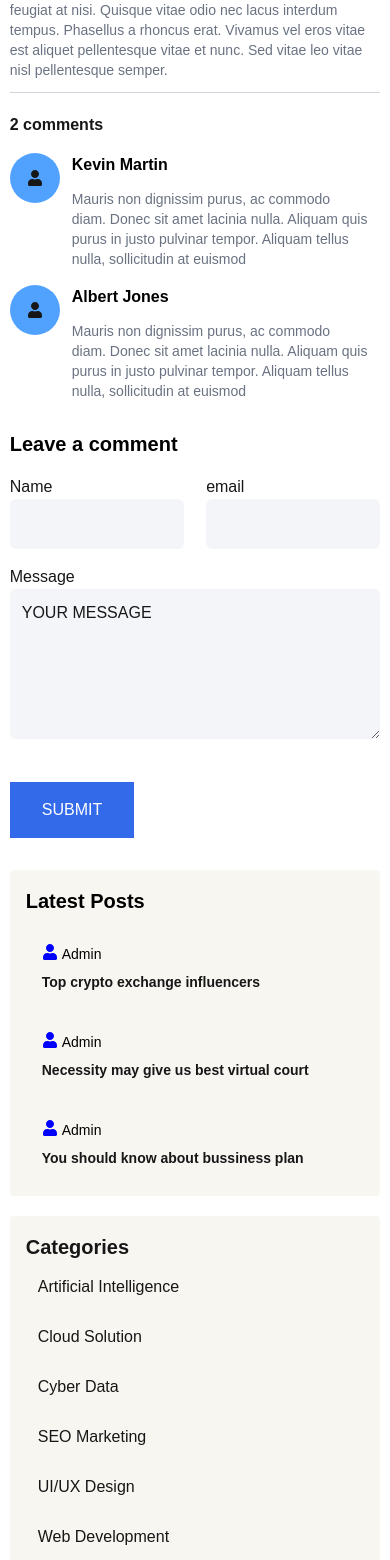
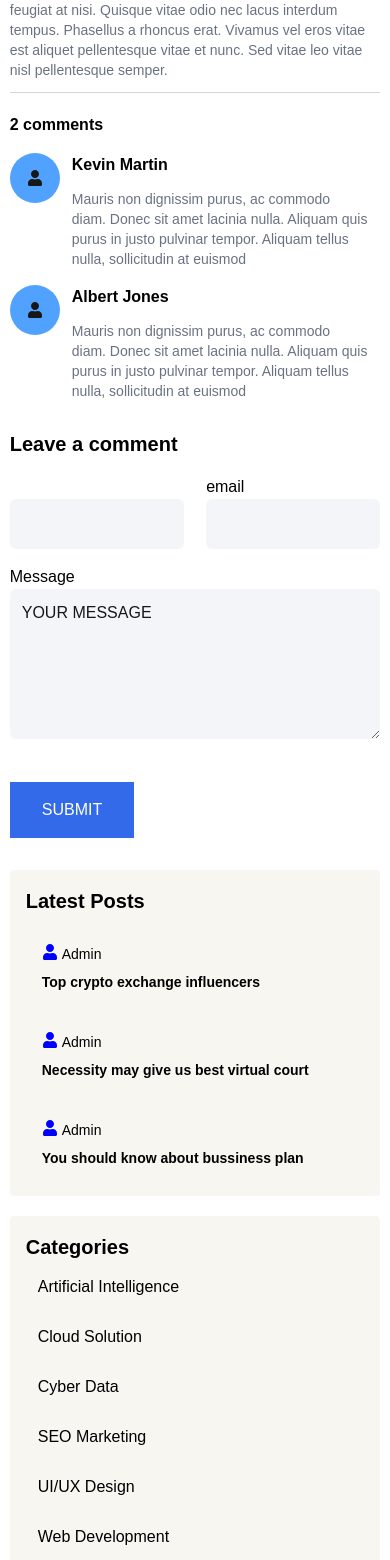
Before and after one commit to Ekele1/techweb, a Next.js app: page /newsDetail in a window 390 px wide. Shown: the part 1328-2888 px from the top of the page. Built offline with nearby package versions, Linux system fonts and the light colour scheme.

Commit message:
first commit

```diff
--- a/src/app/layout.tsx
+++ b/src/app/layout.tsx
@@ -21,7 +21,7 @@ export default function RootLayout({
 }>) {
   return (
     <html lang="en" suppressHydrationWarning>
-      <body className={`${geistSans.variable} ${geistMono.variable} antialiased`}>
+      <body className={`${geistSans.variable} ${geistMono.variable}`}>
         <HydrationWrapper>
           <Header />
           <div className="h-[70px]"></div>
--- a/src/app/news/page.tsx
+++ b/src/app/news/page.tsx
@@ -31,7 +31,7 @@ const Page = () => {
         router.push('/newsDetail');
     };
   return (
-    <div className='w-full flex flex-col items-center justify-center'>
+    <div className='w-full flex flex-col items-center justify-center bg-white'>
         <div className='w-full h-[300px] relative'>
             <Image
                 className="object-cover"
--- a/src/app/newsDetail/page.tsx
+++ b/src/app/newsDetail/page.tsx
@@ -4,7 +4,7 @@ import { FaUser} from "react-icons/fa";
 
 const Page = () => {
   return (
-    <div className='w-full'>
+    <div className='w-full bg-white'>
         <div className='w-full h-[300px] relative'>
             <Image
                 className="object-cover"
@@ -55,7 +55,7 @@ const Page = () => {
                 est aliquet pellentesque vitae et nunc. Sed vitae leo vitae nisl pellentesque semper.
               </p>
               <div className='w-full border-t-[1px] border-t-gray-300 pt-5'>
-                <p className='font-bold'>2 comments</p>
+                <p className='font-bold text-black'>2 comments</p>
 
                 <div className='w-full flex pt-4 gap-3'>
                   <div className='w-[50px] h-[50px] rounded-[50%] bg-blue-400 flex items-center justify-center'>
@@ -85,20 +85,20 @@ const Page = () => {
                   <p className='font-bold text-black text-[20px]'>Leave a comment</p>
                   <div className='w-full flex justify-between'>
                     <div className='w-[47%]'>
-                      <p>Name</p>
+                      <p className='text-background'>Name</p>
                       <input
                       className='w-full h-[50px] rounded-md outline-blue-400 pl-2 text-black bg-[#f4f5f9]'
                       type="text" />
                     </div>
                     <div className='w-[47%]'>
-                      <p>email</p>
+                      <p className='text-black'>email</p>
                       <input
                       className='w-full h-[50px] rounded-md outline-blue-400 pl-2 text-black bg-[#f4f5f9]'
                       type="email" />
                     </div>
                   </div>
                   <div className='w-full'>
-                    <p>Message</p>
+                    <p className='text-black'>Message</p>
                     <textarea
                       className='w-full h-[150px] bg-[#f4f5f9] p-3 rounded-md outline-blue-400'
                       defaultValue="YOUR MESSAGE"
@@ -113,7 +113,7 @@ const Page = () => {
                 </div>
               </div>
             </div>
-            <div className='lg:w-[30%] w-full flex flex-col gap-5'>
+            <div className='lg:w-[30%] w-full flex flex-col gap-5 text-black'>
               <div className='w-full rounded-[4px] bg-[#f7f6f1] p-4'>
                 <p className='font-bold text-black text-[20px]'>Latest Posts</p>
                 <div className='w-full pt-7 gap-2 cursor-pointer flex flex-col hover:bg-white rounded-[5px] pl-4 pb-3'>
@@ -135,7 +135,7 @@ const Page = () => {
                   <p className='font-bold text-sm'>You should know about bussiness plan</p>
                 </div>
               </div>
-              <div className='w-full rounded-[4px] bg-[#f7f6f1] p-4'>
+              <div className='w-full rounded-[4px] bg-[#f7f6f1] p-4 text-black'>
                 <p className='text-[20px] font-bold'>Categories</p>
                 <div className='w-full h-[50px] rounded-2xl flex items-center cursor-pointer hover:bg-white pl-3 hover:font-bold'>
                   <p>Artificial Intelligence</p>
```
